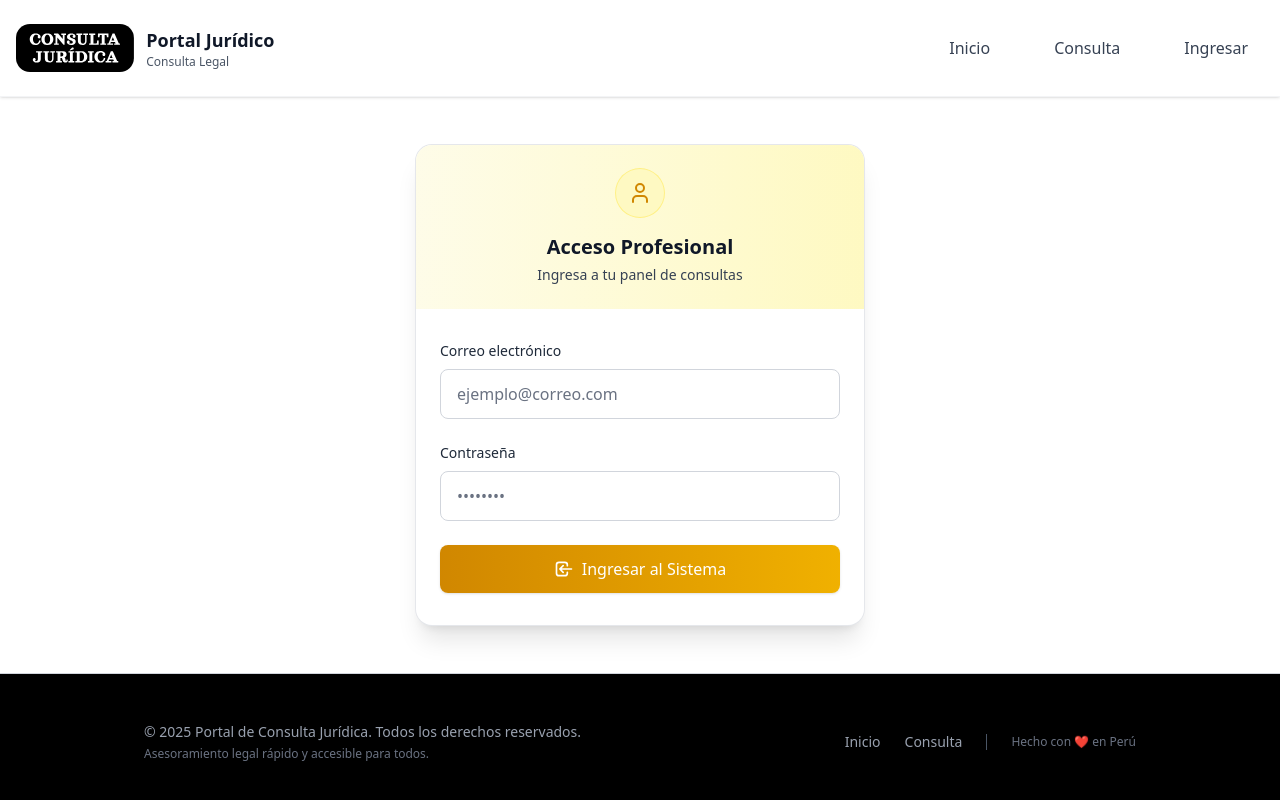
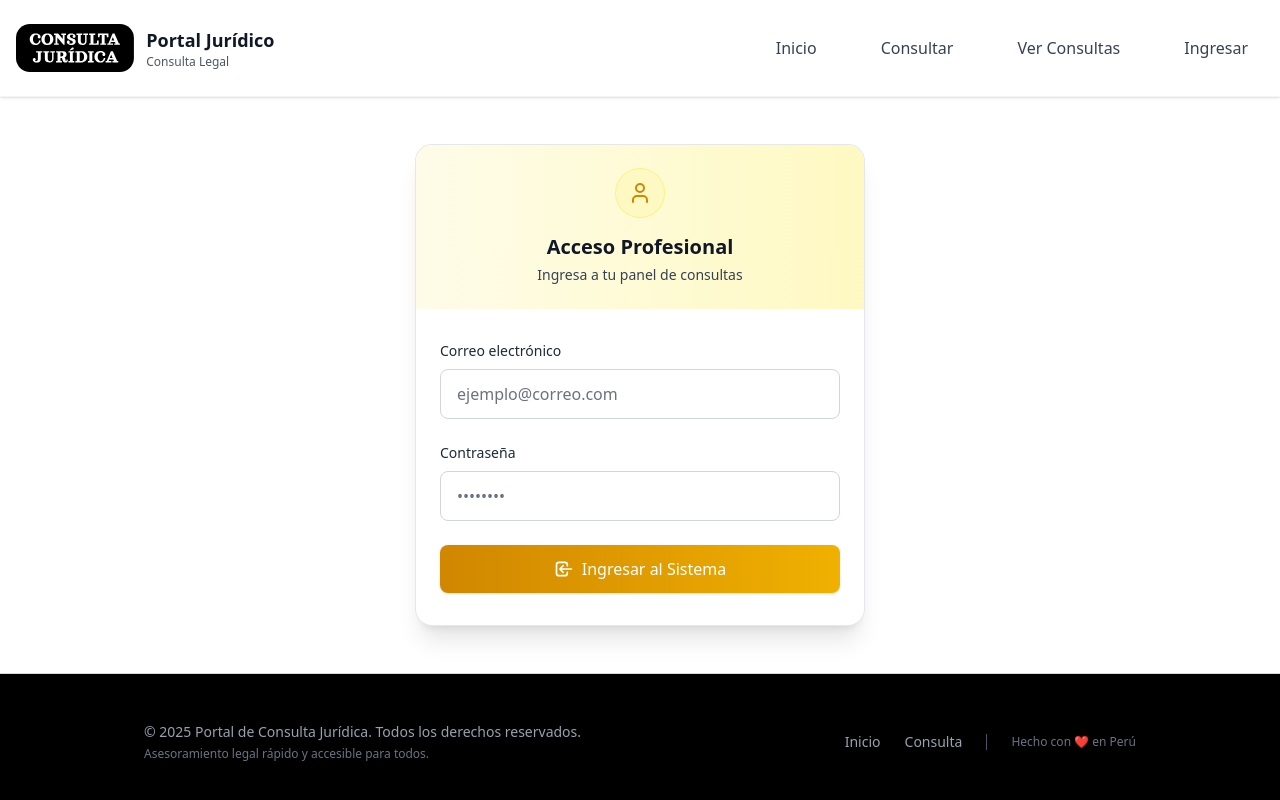
Before and after one commit to IvanGabrielYarupaitanRivera/portal-consulta-juridica, a SvelteKit app: page /ingresar in a window 1280 px wide. Shown: the top 800 px of the page. Built offline with nearby package versions, Linux system fonts and the light colour scheme; no server answers.

Commit message:
Corregir etiqueta de navegación de "Consulta" a "Consultar"

```diff
--- a/src/routes/+layout.svelte
+++ b/src/routes/+layout.svelte
@@ -19,8 +19,9 @@
 
 	const navLinks = $derived([
 		{ href: '/', label: 'Inicio' },
-		{ href: '/#consulta', label: 'Consulta' },
+		{ href: '/#consulta', label: 'Consultar' },
 		...(session ? [{ href: '/privado', label: 'Bandeja de entrada' }] : []),
+		...(!session ? [{ href: '/ver-consultas', label: 'Ver Consultas' }] : []),
 		...(!session ? [{ href: '/ingresar', label: 'Ingresar' }] : [])
 	]);
 
```
